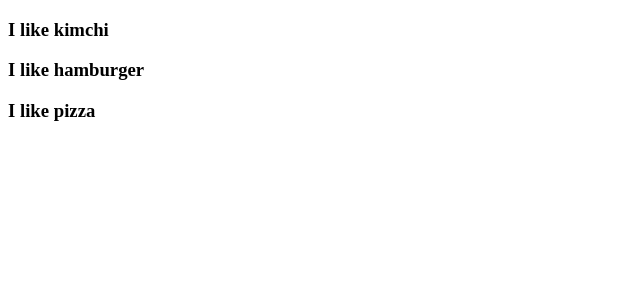
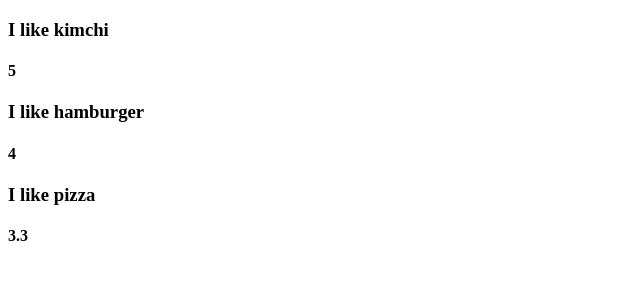
Before and after one commit to the1020/react-app-nomad, a React (Create React App) app: page / in a window 1280 px wide. Shown: the top 300 px of the page, without its empty margins (0-640 px from the left). Built offline with nearby package versions, Linux system fonts and the light colour scheme.

Commit message:
#2.4 Protection with PropTypes

```diff
--- a/package.json
+++ b/package.json
@@ -6,6 +6,7 @@
     "@testing-library/jest-dom": "^4.2.4",
     "@testing-library/react": "^9.3.2",
     "@testing-library/user-event": "^7.1.2",
+    "prop-types": "^15.7.2",
     "react": "^16.12.0",
     "react-dom": "^16.12.0",
     "react-scripts": "3.4.0"
--- a/src/App.js
+++ b/src/App.js
@@ -1,27 +1,36 @@
 import React from "react";
-
+import PropTypes from "prop-types";
 //props.Fav = {fav}
-function Food({ name }) {
+function Food({ name, rating }) {
   return (
     <div>
       <h3>I like {name}</h3>
+      <h4>{rating}</h4>
       {/* <img src={picture}></img> */}
     </div>
   );
 }
 
+Food.propTypes = {
+  name: PropTypes.string,
+  rating: PropTypes.number.isRequired
+};
+
 const FoodIlike = [
   {
     name: "kimchi",
-    key: 1
+    key: 1,
+    rating: 5
   },
   {
     name: "hamburger",
-    key: 2
+    key: 2,
+    rating: 4
   },
   {
     name: "pizza",
-    key: 3
+    key: 3,
+    rating: 3.3
   }
 ];
 
@@ -30,7 +39,11 @@ function App() {
     <div>
       {FoodIlike.map(current => console.log(current))}
       {FoodIlike.map(current => (
-        <Food name={current.name} key={current.key}></Food>
+        <Food
+          name={current.name}
+          key={current.key}
+          rating={current.rating}
+        ></Food>
       ))}
       {/* FoodIlike의 name과 image 각각 props로 넘겨줘도 되지만 object로 하나의 props로 넘겨서 사용하는것도 가능! */}
       {/* {FoodIlike.map(current => (
```
